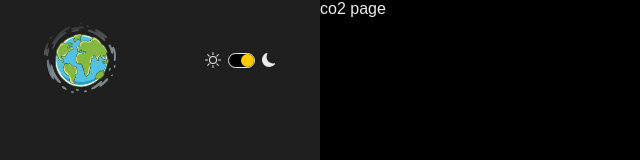
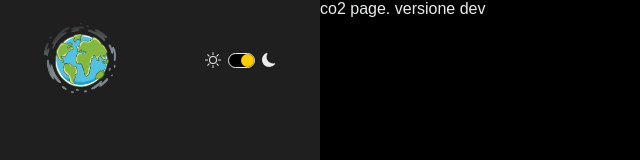
Before and after one commit to francesca-pizzighini/no-planet-b, a React (Vite) app: page /data/carbon-dioxide in a window 1280 px wide. Shown: the top 160 px of the page, without its empty margins (0-640 px from the left). Built offline with nearby package versions, Linux system fonts and the light colour scheme; no server answers.

Commit message:
prova dev

```diff
--- a/src/pages/co2.jsx
+++ b/src/pages/co2.jsx
@@ -15,7 +15,7 @@ function Co2() {
   console.log(co2)
 
   return (
-    <div>co2 page</div>
+    <div>co2 page. versione dev</div>
   )
 }
 
```
